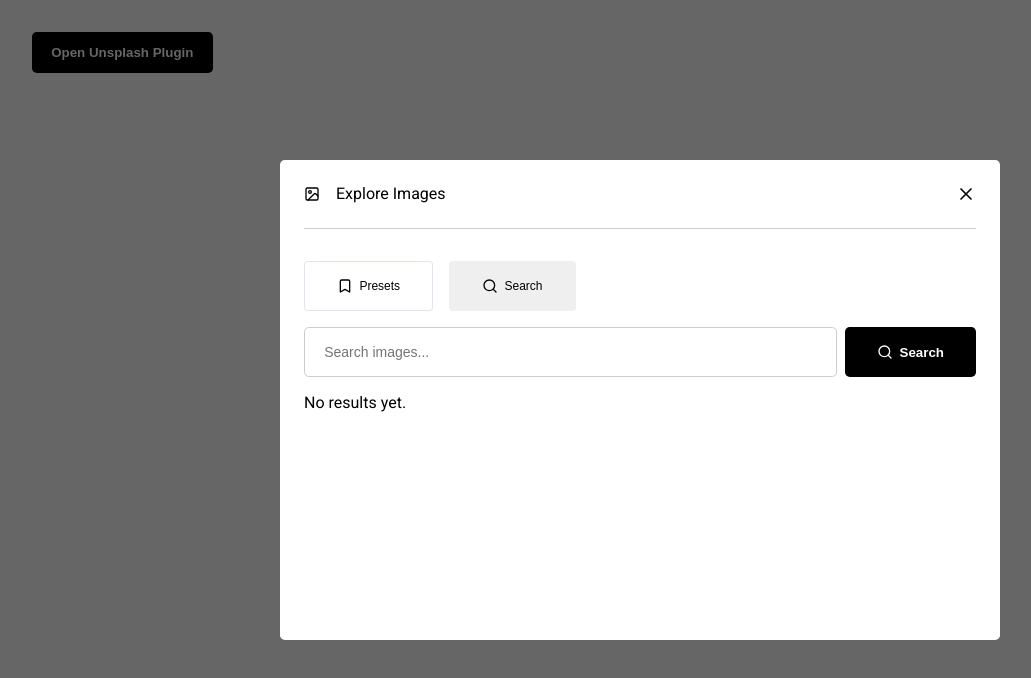
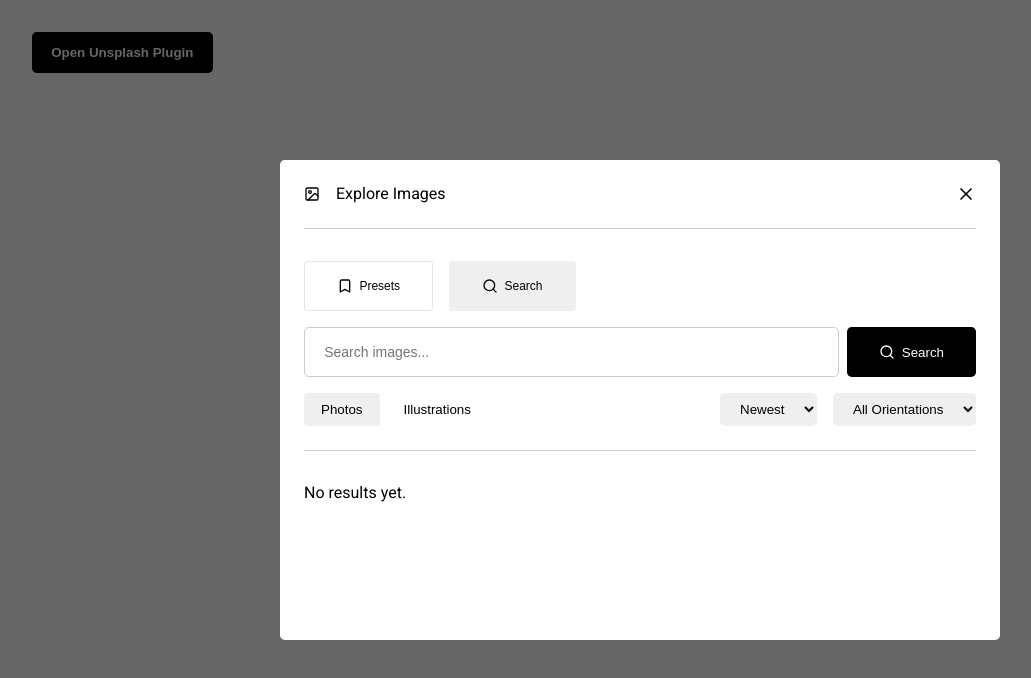
Before and after one commit to ZD12T4NT/Unsplash-Plugin, a React (Vite) app: page / in a window 1280 px wide. Both pictures are taken after a click on the button "Open Unsplash Plugin". Shown: the top 678 px of the page, without its empty margins (0-1031 px from the left). Built offline with nearby package versions, Linux system fonts and the light colour scheme.

Commit message:
Other photo options added

```diff
--- a/src/App.tsx
+++ b/src/App.tsx
@@ -5,6 +5,8 @@
   type UnsplashSearchResponseItemDto,
 } from "./services/unsplash";
 import { Search, X, Image, Bookmark } from "lucide-react";
+
+
 
 const PRESETS = [
   "animal", "minimal", "abstract", "nature", "architecture", "plant", "art", "portrait",
@@ -19,7 +21,19 @@
   const [loading, setLoading] = useState(false);
   const [error, setError] = useState<string | null>(null);
 
-  const onSearch = async (term?: string) => {
+  // Add state hooks at the top of your component
+const [imageType, setImageType] = useState<"photos" | "illustrations">("photos");
+const [relevance, setRelevance] = useState<"newest" | "oldest">("newest");
+const [orientation, setOrientation] = useState<"all" | "square" | "landscape" | "portrait">("all");
+  // -------------------------
+  // Pagination / “View More”
+  // -------------------------
+  // const [page, setPage] = useState(1);
+
+  // -------------------------
+  // Basic search (your working code)
+  // -------------------------
+  const basicSearch = async (term?: string) => {
     const query = term ?? searchTerm.trim();
     if (!query) return;
     setLoading(true);
@@ -34,6 +48,28 @@
     }
   };
 
+  // -------------------------
+  // Optional paginated search (commented for later gateway use)
+  // -------------------------
+  /*
+  const paginatedSearch = async (term?: string, append = false) => {
+    const query = term ?? searchTerm.trim();
+    if (!query) return;
+
+    setLoading(true);
+    setError(null);
+
+    try {
+      const data = await searchImages(query); // pass page param if gateway supports
+      setResults(prev => append ? [...prev, ...data.data] : data.data);
+    } catch (e) {
+      setError((e as Error).message);
+    } finally {
+      setLoading(false);
+    }
+  };
+  */
+
   const renderResults = () => (
     <ul
       style={{
@@ -41,8 +77,8 @@
         padding: 0,
         marginTop: "1.5rem",
         display: "grid",
-      gridTemplateColumns: "repeat(2, 1fr)", // 👈 two columns
-      gap: "1rem", // space between items
+        gridTemplateColumns: "repeat(2, 1fr)",
+        gap: "1rem",
       }}
     >
       {results.map((img, index) => (
@@ -65,9 +101,10 @@
               }}
             />
           </a>
-        <p style={{ fontSize: 12, marginTop: 4 }}>
+          <p style={{ fontSize: 12, marginTop: 4
+           }}>
             Photo by{" "}
-          <a href={img.AuthorAttributionUrl} target="_blank" rel="noopener noreferrer">
+            <a href={img.AuthorAttributionUrl} target="_blank" rel="noopener noreferrer" style={{ color: "#000" }}>
               {img.AuthorAttributionName}
             </a>
           </p>
@@ -75,6 +112,17 @@
       ))}
     </ul>
   );
+
+
+
+  // -------------------------
+  // Mock “View More” handler
+  // This duplicates the existing results to simulate more pages
+  // -------------------------
+  const handleViewMore = () => {
+    const mockMoreImages = results.length ? results : [];
+    setResults(prev => [...prev, ...mockMoreImages]);
+  };
 
   return (
     <>
@@ -160,7 +208,7 @@
               </button>
             </div>
 
-            {/* Tabs under title */}
+            {/* Tabs */}
             <div style={{ display: "flex", gap: "1rem", marginBottom: "1rem" }}>
               <button
                 onClick={() => setActiveTab("presets")}
@@ -210,7 +258,7 @@
                 placeholder="Search images..."
                 value={searchTerm}
                 onChange={(e) => setSearchTerm(e.target.value)}
-                onKeyDown={(e) => e.key === "Enter" && onSearch()}
+                onKeyDown={(e) => e.key === "Enter" && basicSearch()}
                 style={{
                   flex: 1,
                   padding: "1rem 1.2rem",
@@ -220,7 +268,7 @@
                 }}
               />
               <button
-                onClick={() => onSearch()}
+                onClick={() => basicSearch()}
                 disabled={loading}
                 style={{
                   display: "flex",
@@ -232,7 +280,7 @@
                   color: "#fff",
                   border: "none",
                   cursor: "pointer",
-                  fontWeight: "bold",
+                  fontWeight: "normal",
                 }}
               >
                 <Search size={16} />
@@ -240,23 +288,15 @@
               </button>
             </div>
 
-            {/* Presets appear only when activeTab === "presets" */}
+            {/* Presets */}
             {activeTab === "presets" && (
-              <div
-                style={{
-                  display: "flex",
-                  flexWrap: "wrap",
-                  gap: "0.5rem",
-                  marginBottom: "1.5rem",
-                }}
-              >
+              <div style={{ display: "flex", flexWrap: "wrap", gap: "0.5rem", marginBottom: "2rem", paddingBottom: "1.5rem",borderBottom: "1px solid #ccc",}}>
                 {PRESETS.map((preset) => (
                   <button
-                  className="preset-btn"
                     key={preset}
                     onClick={() => {
                       setSearchTerm(preset);
-                      onSearch(preset);
+                      basicSearch(preset);
                       setActiveTab("search");
                     }}
                     style={{
@@ -276,10 +316,99 @@
               </div>
             )}
 
+            {/* Photos Illustrations Relevance Orientations */}
+
+                <div
+                style={{
+                  display: "flex",
+                  justifyContent: "space-between",
+                  alignItems: "center",
+                  marginBottom: "2rem",
+                  paddingBottom: "1.5rem",
+                  borderBottom: "1px solid #ccc",
+                }}
+              >
+                {/* Image Type Buttons */}
+                <div style={{ display: "flex", gap: "0.5rem" }}>
+                  {["photos", "illustrations"].map((type) => (
+                    <button
+                      key={type}
+                      onClick={() => setImageType(type as "photos" | "illustrations")}
+                      style={{
+                        padding: "0.5rem 1rem",
+                        borderRadius: "0.2rem",
+                        border: imageType === type ? "1px solid #EFEFF0" : "none",
+                        background: imageType === type ? "#EFEFF0" : "#fff",
+                        color: imageType === type ? "#000" : "#000",
+                        cursor: "pointer",
+                        fontWeight: "normal",
+                        textTransform: "capitalize",
+                      }}
+                    >
+                      {type}
+                    </button>
+                  ))}
+                </div>
+
+                {/* Relevance & Orientation Dropdowns */}
+                <div style={{ display: "flex", gap: "1rem", alignItems: "center" }}>
+                  {/* Relevance */}
+                 <select
+                  name="Relevance"
+                  value={relevance}
+                  onChange={(e) => {
+                    console.log("Select name:", e.target.name); // "Relevance"
+                    console.log("Selected value:", e.target.value); // "newest" or "oldest"
+                    setRelevance(e.target.value as "newest" | "oldest");
+                  }}
+                  style={{ padding: "0.5rem 1rem", borderRadius: "0.3rem", border:"none" }}
+                >
+                  <option value="newest">Newest</option>
+                  <option value="oldest">Oldest</option>
+                </select>
+
+                  {/* Orientation */}
+                  <select
+                    value={orientation}
+                    onChange={(e) =>
+                      setOrientation(e.target.value as "all" | "square" | "landscape" | "portrait")
+                    }
+                    style={{ padding: "0.5rem 1rem", borderRadius: "0.3rem", border: "none" }}
+                  >
+                    <option value="all">All Orientations</option>
+                    <option value="square">Square</option>
+                    <option value="landscape">Landscape</option>
+                    <option value="portrait">Portrait</option>
+                  </select>
+                </div>
+              </div>
+
             {/* Search Results */}
             {error && <p style={{ color: "red" }}>{error}</p>}
             {!loading && results.length === 0 && <p>No results yet.</p>}
-            {!loading && results.length > 0 && renderResults()}
+            {!loading && results.length > 0 && (
+              <>
+                {renderResults()}
+
+                {/* Mock “View More” */}
+                <div style={{ textAlign: "center", marginTop: "1rem" }}>
+                  <button
+                    onClick={handleViewMore}
+                    style={{
+                      padding: "0.8rem 1.2rem",
+                      background: "#000",
+                      color: "#fff",
+                      border: "none",
+                      borderRadius: "0.2rem",
+                      cursor: "pointer",
+                      fontWeight: "normal",
+                    }}
+                  >
+                    View More
+                  </button>
+                </div>
+              </>
+            )}
           </div>
         </div>
       )}
```
Also changed, not shown: src/services/unsplash.ts (+46 -19 lines). Lines whose indentation alone changed are shown as unchanged.
